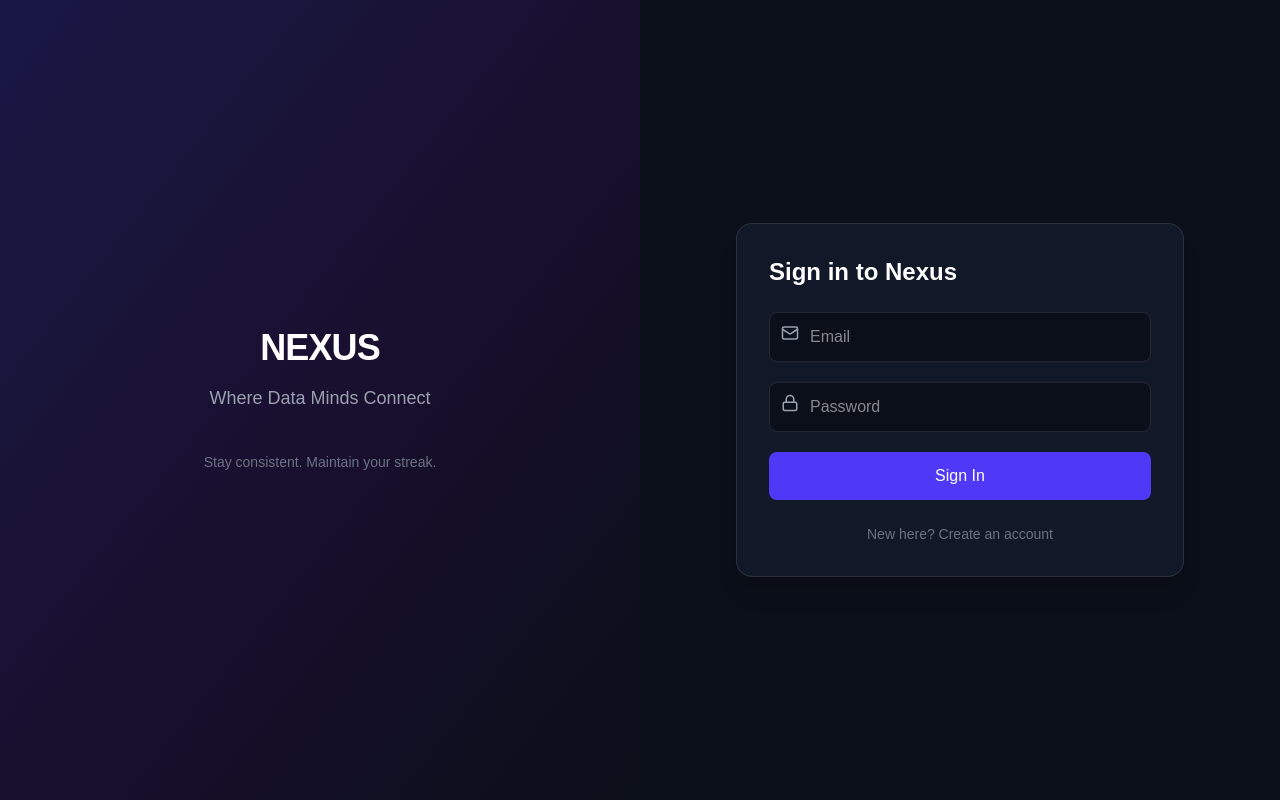
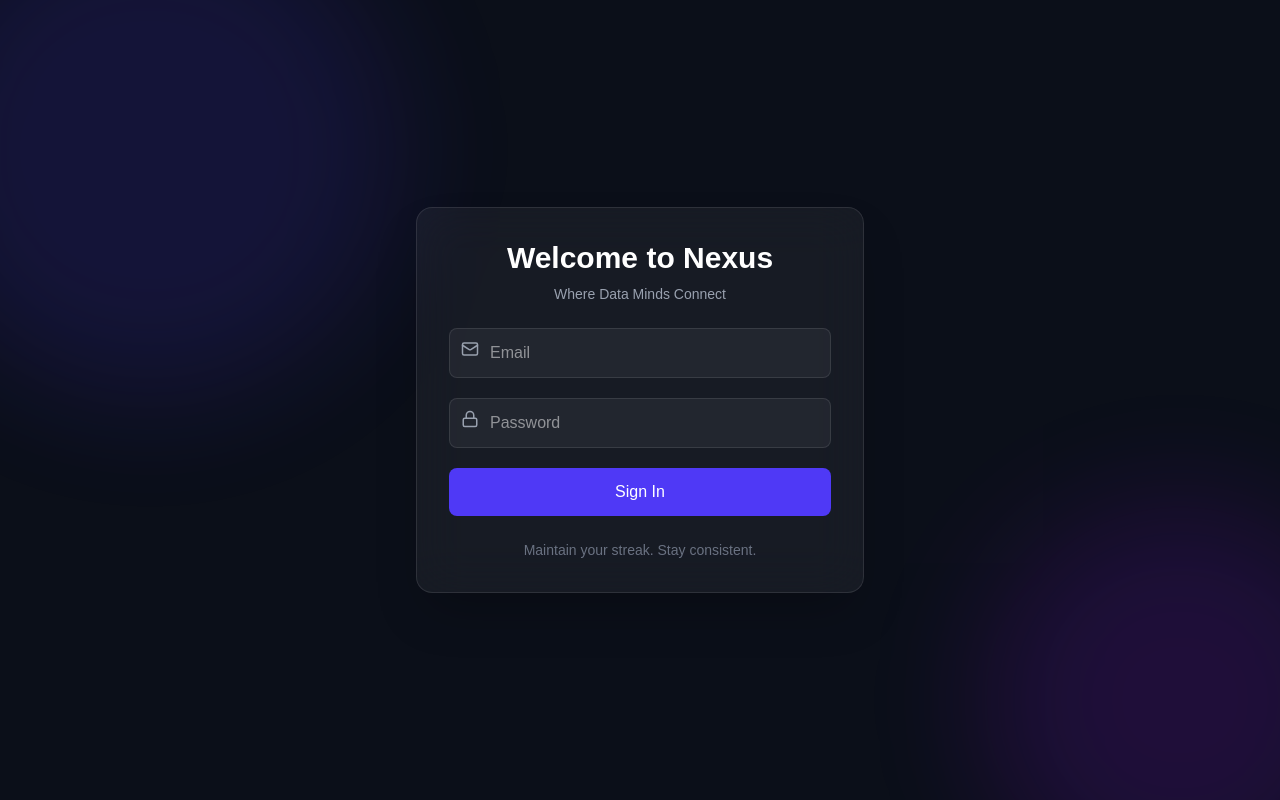
Before and after one commit to hrithik-sawant/Nexus-2, a Next.js app: page /login in a window 1280 px wide. Built offline with nearby package versions, Linux system fonts and the light colour scheme.

Commit message:
Enhanced login UI with animations

```diff
--- a/app/login/page.tsx
+++ b/app/login/page.tsx
@@ -7,55 +7,50 @@ import { Mail, Lock } from "lucide-react";
 export default function LoginPage() {
   const [loading, setLoading] = useState(false);
 
+  const handleSubmit = (e: React.FormEvent) => {
+    e.preventDefault();
+    setLoading(true);
+
+    setTimeout(() => {
+      setLoading(false);
+      alert("Next step: Supabase auth 😏");
+    }, 1500);
+  };
+
   return (
-    <div className="min-h-screen flex bg-[#0B0F19] text-white">
+    <div className="min-h-screen relative flex items-center justify-center bg-[#0B0F19] overflow-hidden text-white">
 
-      {/* LEFT SIDE */}
-      <div className="hidden md:flex w-1/2 relative items-center justify-center bg-gradient-to-br from-indigo-600/20 via-purple-600/10 to-transparent">
+      {/* 🔥 Animated Background */}
+      <div className="absolute inset-0 z-0">
+        <div className="absolute w-[500px] h-[500px] bg-indigo-600/20 rounded-full blur-3xl top-[-100px] left-[-100px] animate-pulse"></div>
+        <div className="absolute w-[400px] h-[400px] bg-purple-600/20 rounded-full blur-3xl bottom-[-100px] right-[-100px] animate-pulse"></div>
+      </div>
 
+      {/* 🔷 Login Card */}
       <motion.div
-          initial={{ opacity: 0, y: 30 }}
-          animate={{ opacity: 1, y: 0 }}
-          transition={{ duration: 0.8 }}
-          className="text-center px-10"
+        initial={{ opacity: 0, y: 40, scale: 0.95 }}
+        animate={{ opacity: 1, y: 0, scale: 1 }}
+        transition={{ duration: 0.6 }}
+        className="relative z-10 w-full max-w-md p-8 rounded-2xl bg-white/5 backdrop-blur-xl border border-white/10 shadow-2xl"
       >
-          <h1 className="text-4xl font-bold tracking-tight">
-            NEXUS
+        <h1 className="text-3xl font-semibold mb-2 text-center">
+          Welcome to Nexus
         </h1>
 
-          <p className="mt-4 text-gray-400 text-lg">
+        <p className="text-gray-400 text-sm text-center mb-6">
           Where Data Minds Connect
         </p>
 
-          <div className="mt-10 text-sm text-gray-500">
-            Stay consistent. Maintain your streak.
-          </div>
-        </motion.div>
-      </div>
-
-      {/* RIGHT SIDE */}
-      <div className="flex w-full md:w-1/2 items-center justify-center px-6">
-
-        <motion.div
-          initial={{ opacity: 0, scale: 0.95 }}
-          animate={{ opacity: 1, scale: 1 }}
-          transition={{ duration: 0.4 }}
-          className="w-full max-w-md bg-[#111827] p-8 rounded-2xl shadow-xl border border-white/10"
-        >
-
-          <h2 className="text-2xl font-semibold mb-6">
-            Sign in to Nexus
-          </h2>
-
-          <form className="space-y-5">
+        <form onSubmit={handleSubmit} className="space-y-5">
 
           {/* EMAIL */}
           <div className="relative">
             <Mail className="absolute left-3 top-3 text-gray-400" size={18} />
             <input
               type="email"
+              required
               placeholder="Email"
-                className="w-full bg-[#0B0F19] border border-white/10 rounded-lg py-3 pl-10 pr-3 focus:outline-none focus:ring-2 focus:ring-indigo-500 transition"
+              className="w-full bg-white/5 border border-white/10 rounded-lg py-3 pl-10 pr-3 focus:outline-none focus:ring-2 focus:ring-indigo-500 transition"
             />
           </div>
 
@@ -64,27 +59,29 @@ export default function LoginPage() {
             <Lock className="absolute left-3 top-3 text-gray-400" size={18} />
             <input
               type="password"
+              required
               placeholder="Password"
-                className="w-full bg-[#0B0F19] border border-white/10 rounded-lg py-3 pl-10 pr-3 focus:outline-none focus:ring-2 focus:ring-indigo-500 transition"
+              className="w-full bg-white/5 border border-white/10 rounded-lg py-3 pl-10 pr-3 focus:outline-none focus:ring-2 focus:ring-indigo-500 transition"
             />
           </div>
 
           {/* BUTTON */}
-            <button
+          <motion.button
+            whileHover={{ scale: 1.03 }}
+            whileTap={{ scale: 0.97 }}
             type="submit"
-              onClick={() => setLoading(true)}
-              className="w-full bg-indigo-600 hover:bg-indigo-500 transition py-3 rounded-lg font-medium flex items-center justify-center"
+            disabled={loading}
+            className="w-full bg-indigo-600 hover:bg-indigo-500 py-3 rounded-lg font-medium flex items-center justify-center transition disabled:opacity-60"
           >
             {loading ? "Signing in..." : "Sign In"}
-            </button>
+          </motion.button>
 
         </form>
 
         <p className="text-gray-500 text-sm mt-6 text-center">
-            New here? Create an account
+          Maintain your streak. Stay consistent.
         </p>
       </motion.div>
     </div>
-    </div>
   );
 }
```
Lines whose indentation alone changed are shown as unchanged.
